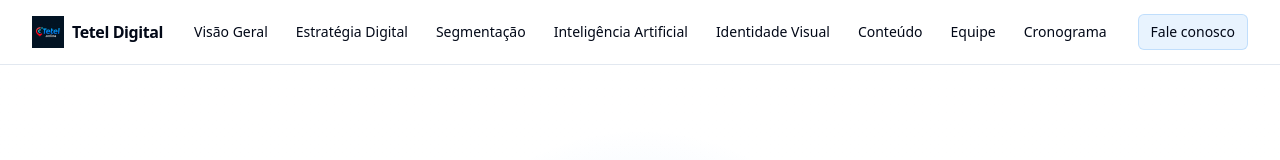
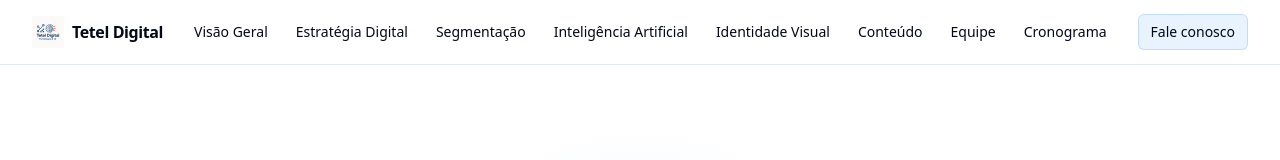
Before and after one commit to tetelpontocom/projetocomunicaprefeitura2025, a React (Vite) app: page / in a window 1280 px wide. Shown: the top 160 px of the page. Built offline with nearby package versions, Linux system fonts and the light colour scheme.

Commit message:
Update logo
Replace the current logo with the provided image.

```diff
--- a/src/components/landing/TopNav.tsx
+++ b/src/components/landing/TopNav.tsx
@@ -42,7 +42,7 @@ export const TopNav = () => {
     <header className="sticky top-0 z-40 border-b bg-background/80 backdrop-blur supports-[backdrop-filter]:bg-background/60">
       <nav className="container flex items-center justify-between h-16">
         <a href="#" className="flex items-center gap-2 font-semibold tracking-tight">
-          <img src="/lovable-uploads/44e29e0b-d417-4e8d-b41e-7ad8ddd6b7b7.png" alt="Logotipo Tetel Digital - Estratégia & IA" className="h-8 w-auto" loading="lazy" />
+          <img src="/lovable-uploads/4c91f6a7-a1cb-428a-92ac-12992175e88f.png" alt="Tetel Digital - Estratégia & IA logotipo" className="h-8 w-auto" loading="lazy" />
           <span className="hidden sm:inline whitespace-nowrap">Tetel Digital</span>
         </a>
 
--- a/src/pages/Index.tsx
+++ b/src/pages/Index.tsx
@@ -7,7 +7,7 @@ import { Footer } from "@/components/landing/Footer";
 import { Helmet } from "react-helmet-async";
 import { Button } from "@/components/ui/button";
 import { toast } from "@/hooks/use-toast";
-const logoTetel = "/lovable-uploads/44e29e0b-d417-4e8d-b41e-7ad8ddd6b7b7.png";
+const logoTetel = "/lovable-uploads/4c91f6a7-a1cb-428a-92ac-12992175e88f.png";
 
 const Index = () => {
   useEffect(() => {
```
Also changed, not shown: public/lovable-uploads/4c91f6a7-a1cb-428a-92ac-12992175e88f.png (added).
